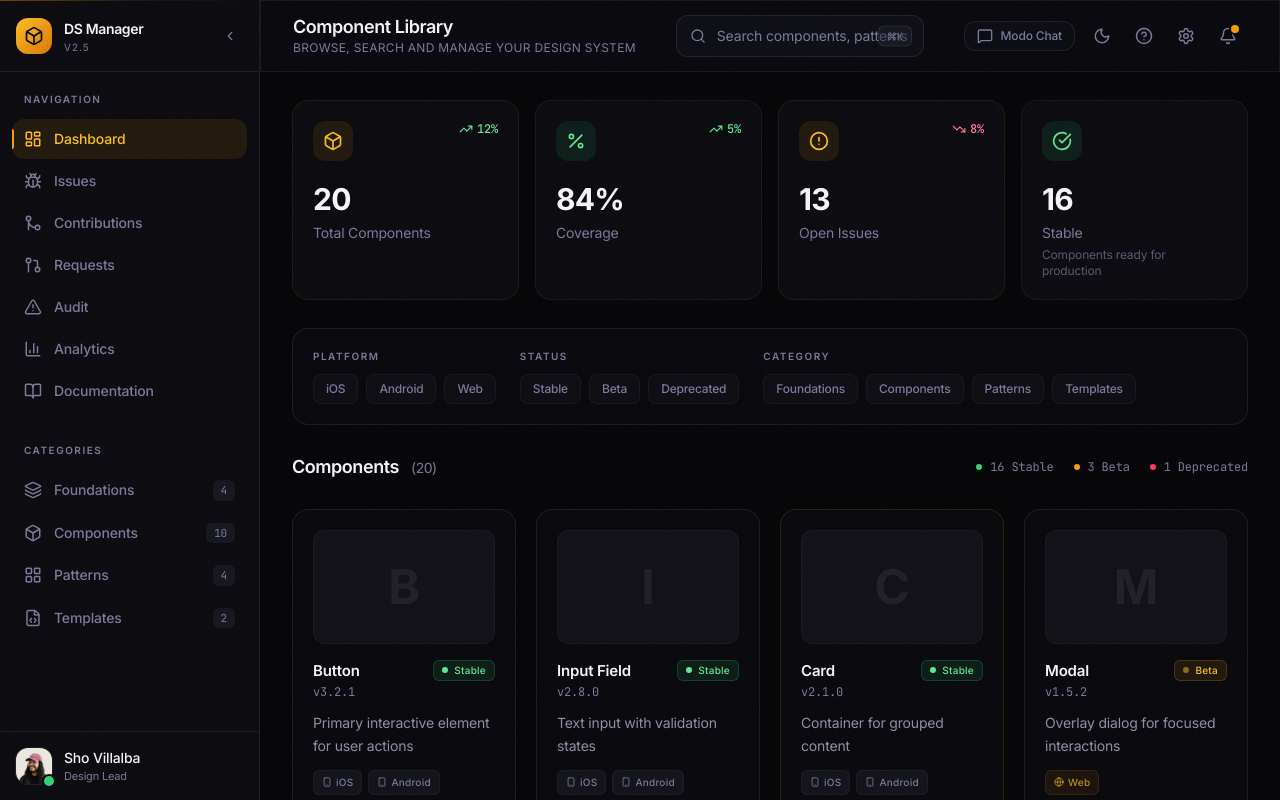
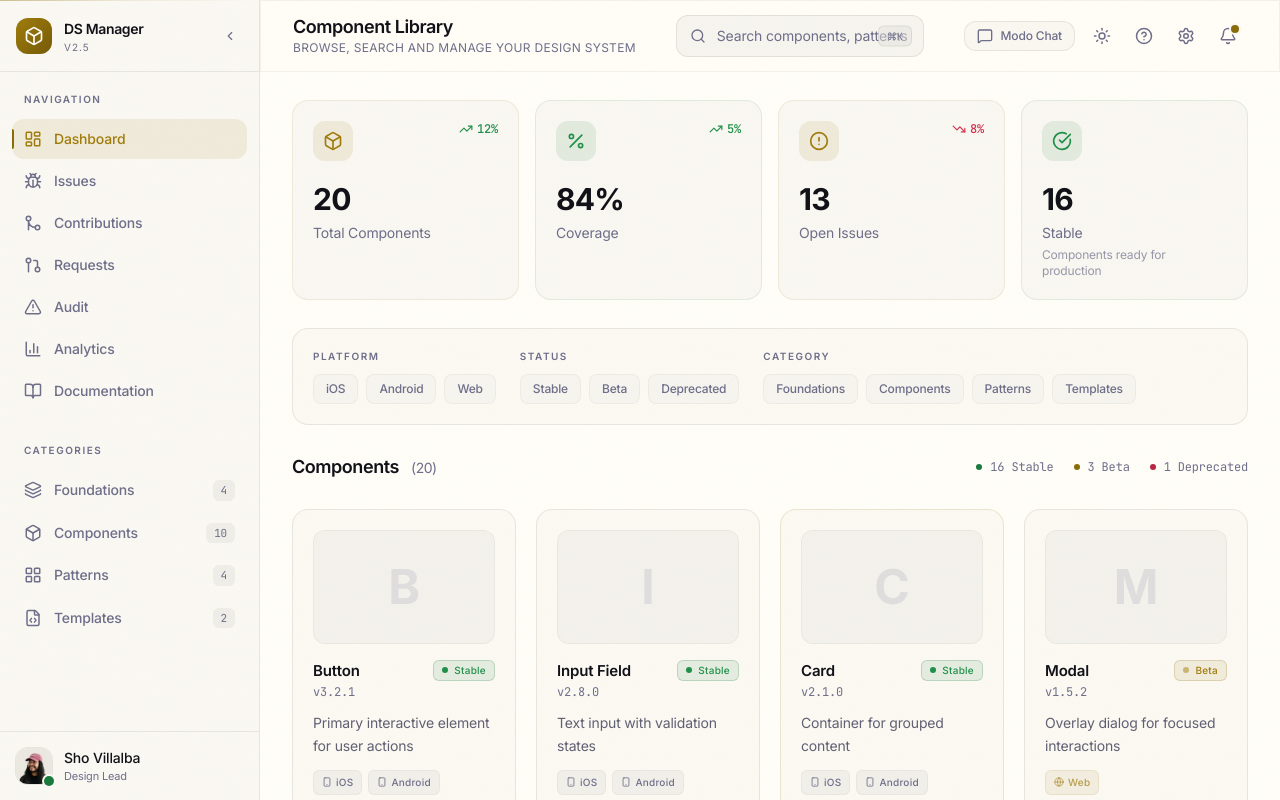
Before and after one commit to johanvillalbab/design-system-manager, a Vue app: page / in a window 1280 px wide. Shown: the top 800 px of the page. Built offline with nearby package versions, Linux system fonts and the light colour scheme.

Commit message:
chore: Set light mode as default theme
Co-authored-by: Cursor <cursoragent@cursor.com>

```diff
--- a/src/stores/theme.ts
+++ b/src/stores/theme.ts
@@ -4,9 +4,9 @@ import { ref, watch } from 'vue'
 export type ThemeMode = 'dark' | 'light'
 
 export const useThemeStore = defineStore('theme', () => {
-  // Initialize from localStorage or default to 'dark'
+  // Initialize from localStorage or default to 'light'
   const stored = localStorage.getItem('dsm-theme') as ThemeMode | null
-  const mode = ref<ThemeMode>(stored || 'dark')
+  const mode = ref<ThemeMode>(stored || 'light')
 
   // Apply theme to DOM
   function applyTheme(theme: ThemeMode) {
```
